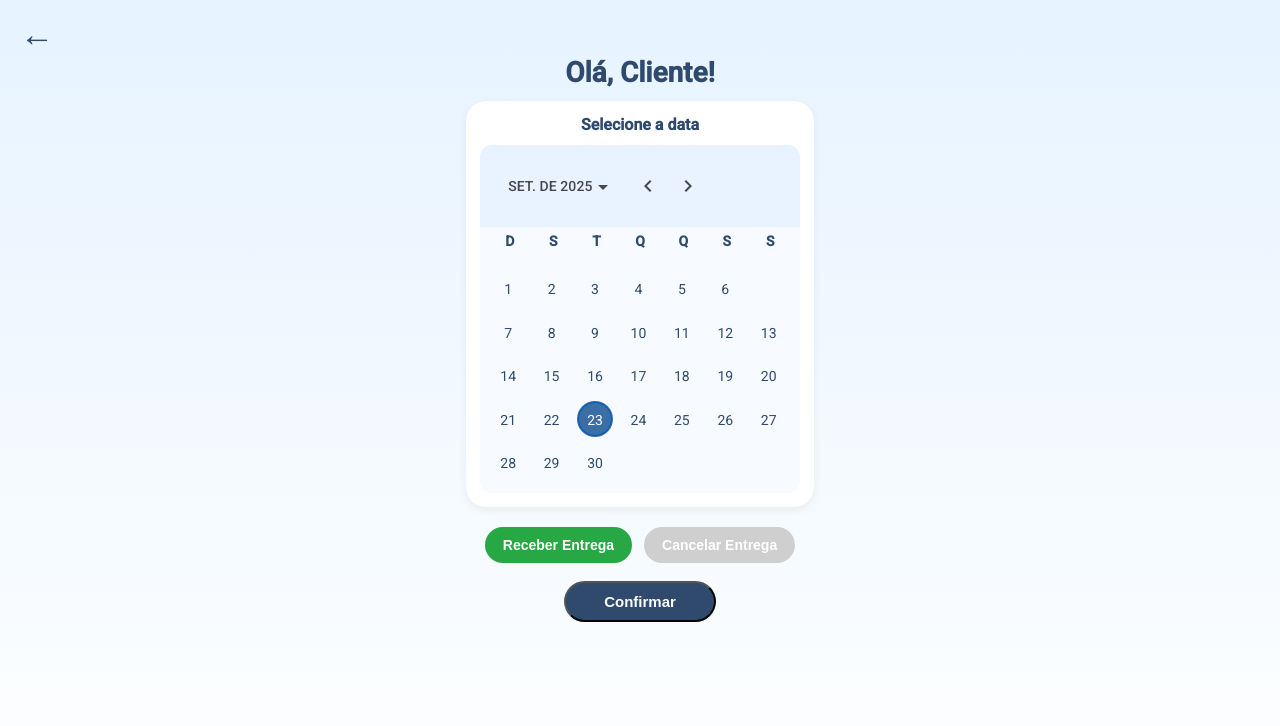
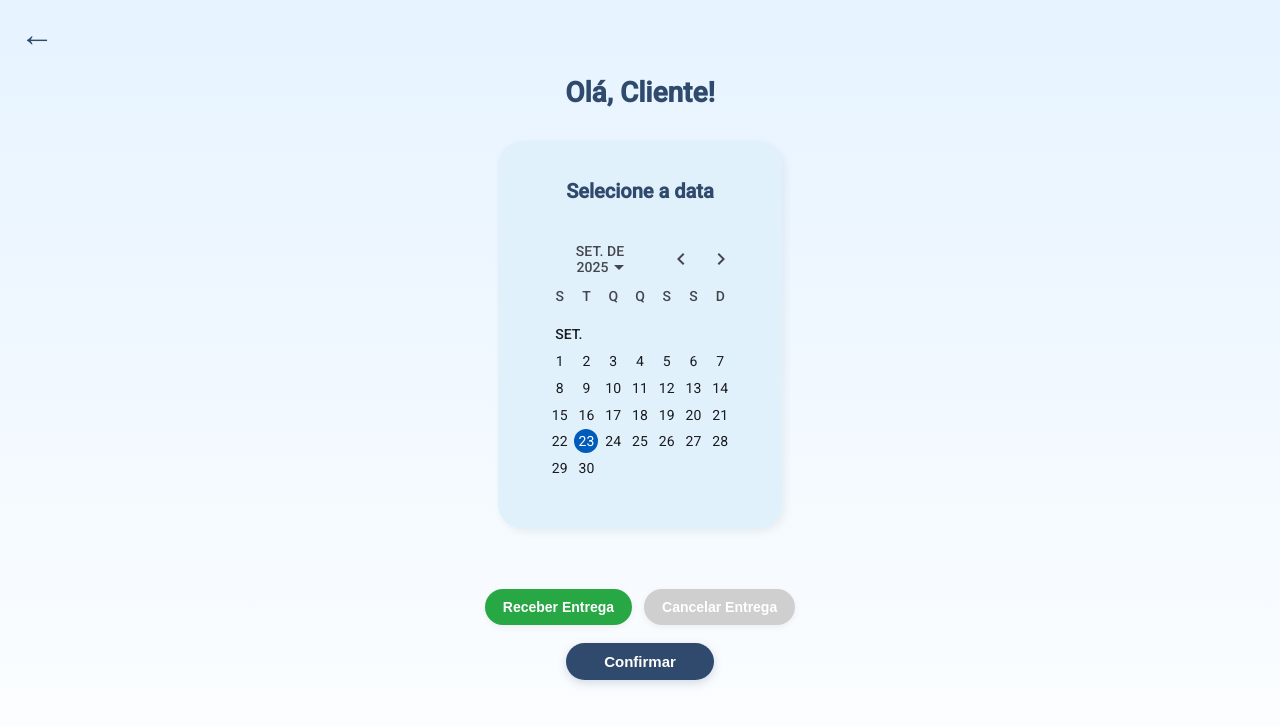
Before and after one commit to Bruna-Leticia12/milkroad-fe, an Angular app: page /atualizacao-entrega in a window 1280 px wide. Shown: the top 726 px of the page. Built offline with nearby package versions, Linux system fonts and the light colour scheme; sample sign-in values are in the browser's storage.

Commit message:
Atualização de logicas e formatação do calendario

```diff
--- a/src/app/app.module.ts
+++ b/src/app/app.module.ts
@@ -17,6 +17,7 @@ import { MatNativeDateModule } from '@angular/material/core';
 import { MenuComponent } from './components/menu/menu.component';
 import { CadastroClienteComponent } from './components/cadastro-cliente/cadastro-cliente.component';
 import { AuthInterceptor } from './auth.interceptor';
+import { MAT_DATE_LOCALE } from '@angular/material/core';
 
 @NgModule({
   declarations: [
--- a/src/app/components/atualizacao-entrega/atualizacao-entrega.component.scss
+++ b/src/app/components/atualizacao-entrega/atualizacao-entrega.component.scss
@@ -1,3 +1,4 @@
+/* ====== CONTAINER PRINCIPAL ====== */
 .atualizacao-root {
   height: 100vh;
   display: flex;
@@ -6,12 +7,13 @@
   justify-content: flex-start;
   background: linear-gradient(180deg, #e6f3ff 0%, #ffffff 100%);
   font-family: 'Roboto', sans-serif;
-  padding-top: 40px;
+  padding-top: 60px;
   position: relative;
   padding-left: 1cm;
   padding-right: 1cm;
 }
 
+/* ====== BOTÃO VOLTAR ====== */
 .btn-voltar {
   position: absolute;
   top: 14px;
@@ -24,34 +26,52 @@
   cursor: pointer;
   transition: transform 0.2s;
 }
+
 .btn-voltar:hover {
   transform: scale(1.1);
 }
 
+/* ====== TÍTULO ====== */
 .titulo {
   font-size: 28px;
   font-weight: 700;
   color: #2f4a6d;
-  margin-bottom: 18px;
+  margin-bottom: 38px;
+  text-align: center;
 }
 
+/* ====== SUBTÍTULO ====== */
 .subtitle {
   margin: 8px 0 16px 0;
   font-size: 16px;
   color: #2f4a6d;
+  text-align: center;
 }
 
+.label-data {
+  font-size: 20px;
+  font-weight: bold;
+  color: #2f4a6d;
+  margin-bottom: 20px;
+  display: block;
+  text-align: center;
+}
+
+/* ====== ÁREA SUPERIOR (BUSCA / CONTROLES) ====== */
 .admin-controls {
   width: 80%;
   max-width: 520px;
   display: flex;
   flex-direction: column;
   gap: 8px;
-  margin-bottom: 12px;
+  margin-bottom: 32px;
+}
 
+/* Wrapper do campo de pesquisa (barra onde digita o nome do cliente) */
 .search-wrapper {
   position: relative;
   width: 100%;
+}
 
 .custom-search {
   width: 100%;
@@ -60,28 +80,40 @@
   border: 1px solid #cfd8dc;
   font-size: 14px;
   outline: none;
+  background: #ffffff;
+  box-shadow: 0 1px 3px rgba(0, 0, 0, 0.04);
+  transition: border-color 0.18s, box-shadow 0.18s;
 }
 
+.custom-search:focus {
+  border-color: #3a6ea5;
+  box-shadow: 0 4px 12px rgba(58, 110, 165, 0.12);
+}
+
+/* botão limpar dentro da barra de busca */
 .clear-btn {
   position: absolute;
   right: 10px;
   top: 6px;
   background: none;
   border: none;
-      font-size: 22px;
+  font-size: 20px;
   color: #2f4a6d;
   cursor: pointer;
   font-weight: bold;
 }
-  }
 
+/* lista de sugestões / clientes (se usada) */
 .lista-clientes {
   display: flex;
   flex-direction: column;
   gap: 6px;
   max-height: 200px;
-    overflow: auto;
+  overflow-y: auto;
   margin-top: 6px;
+  border-radius: 8px;
+  padding: 4px;
+  background: transparent;
 }
 
 .cliente-item {
@@ -91,10 +123,13 @@
   border: 1px solid transparent;
   background: #fff;
   cursor: pointer;
+  transition: background 0.15s, border-color 0.15s;
 }
+
 .cliente-item:hover {
   background: #eef6ff;
 }
+
 .cliente-item.selecionado {
   background: #d7e7f9;
   border-color: #3a6ea5;
@@ -105,137 +140,86 @@
   color: #666;
   font-size: 14px;
   margin-top: 6px;
-  }
-}
-
-/* 📅 Calendário corrigido */
-.data-container {
-  background: #ffffff;
-  border-radius: 20px;
-  padding: 14px;
-  box-shadow: 0px 3px 8px rgba(0, 0, 0, 0.06);
-  margin-bottom: 20px;
-
-  .label-data {
-    font-size: 16px;
-    font-weight: bold;
-    color: #2f4a6d;
-    margin-bottom: 10px;
-    display: block;
   text-align: center;
 }
 
-  ::ng-deep .mat-calendar {
-    width: 320px;
-    border-radius: 12px;
-    background-color: #f7fbff;
-    text-align: center;
+/* ====== CONTAINER DO CALENDÁRIO  ====== */
+.data-container {
+  /* apenas um wrapper para manter espaçamento e aparência externa */
+  background: #e1f1fc;
+  border-radius: 25px;
+  padding: 40px;
+  box-shadow: 3px 3px 8px rgba(0, 0, 0, 0.06);
+  margin-bottom: 60px;
+  display: flex;
+  flex-direction: column;
+  align-items: center;
 }
 
-  ::ng-deep .mat-calendar-header {
-    background-color: #e9f3ff;
-    border-radius: 12px 12px 0 0;
-    color: #2f4a6d;
-    display: flex;
-    align-items: center;
-    justify-content: space-between;
-    padding: 6px 10px;
-    font-weight: bold;
-    text-transform: uppercase;
-  }
 
-  ::ng-deep .mat-calendar-table {
-    width: 100%;
-    border-collapse: collapse;
-    table-layout: fixed; /* 🔧 mantém colunas alinhadas */
-  }
 
-  ::ng-deep .mat-calendar-table-header th {
-    color: #2f4a6d;
-    font-weight: bold;
-    text-align: center;
-    width: 14.28%; /* 🔧 garante espaçamento igual */
-    padding: 6px 0;
-  }
-
-  ::ng-deep .mat-calendar-body-label {
-    display: none !important;
-  }
-
-  ::ng-deep .mat-calendar-body-cell {
-    text-align: center;
-    padding: 0;
-  }
-
-  ::ng-deep .mat-calendar-body-cell-content {
-    color: #2f4a6d !important;
-    border-radius: 50%;
-    width: 36px;
-    height: 36px;
-    line-height: 36px;
-    margin: auto;
-    display: inline-block;
-  }
-
-  ::ng-deep .mat-calendar-body-cell-content:hover {
-    background-color: #d7e7f9 !important;
-  }
-
-  ::ng-deep .mat-calendar-body-selected {
-    background-color: #3a6ea5 !important;
-    color: #ffffff !important;
-  }
-
-  ::ng-deep .mat-calendar-content {
-    border-radius: 0 0 12px 12px;
-  }
-}
-
-/* Botões */
+/* ====== BOTÕES DE AÇÃO (RECEBER / CANCELAR) - parte de cima geralmente abaixo do calendário na sua UI */
+/* Se você usa esses botões na parte superior, esses estilos aplicam o visual do exemplo */
 .acoes {
   display: flex;
   gap: 12px;
+  justify-content: center;
   margin-bottom: 18px;
+  width: 100%;
+  max-width: 520px;
+}
 
-  .btn {
+.acoes .btn {
   padding: 10px 18px;
   border-radius: 22px;
-    font-weight: bold;
+  font-weight: 700;
   font-size: 14px;
   border: none;
   cursor: pointer;
-    transition: all 0.2s;
+  transition: transform 0.18s, box-shadow 0.18s;
   color: #ffffff;
   min-width: 140px;
+  background: #cfcfcf;
+  box-shadow: 0 2px 6px rgba(0, 0, 0, 0.06);
 }
 
-  .receber {
-    background: #cfcfcf;
-    color: #fff;
+.acoes .btn:hover {
+  transform: translateY(-2px);
 }
-  .receber.ativo {
+
+/* estado ativo das ações (aplique a classe .ativo via TS quando necessário) */
+.acoes .receber.ativo {
   background: #28a745;
 }
 
-  .cancelar {
-    background: #cfcfcf;
-    color: #fff;
-  }
-  .cancelar.ativo {
+.acoes .cancelar.ativo {
   background: #dc3545;
 }
-}
 
-.btn.confirmar {
+/* ====== BOTÃO CONFIRMAR ====== */
+.btn.confirmar,
+.confirmar-btn {
   background: #2f4a6d;
   color: #ffffff;
   padding: 10px 38px;
   border-radius: 22px;
   font-size: 15px;
   font-weight: 700;
-  margin-bottom: 12px;
+  border: none;
+  cursor: pointer;
+  margin: 0 auto 12px auto;
+  display: inline-block;
+  transition: transform 0.18s, box-shadow 0.18s;
+  box-shadow: 0 3px 10px rgba(47, 74, 109, 0.2);
 }
 
+.btn.confirmar:hover,
+.confirmar-btn:hover {
+  transform: translateY(-3px);
+  box-shadow: 0 6px 18px rgba(47, 74, 109, 0.26);
+}
+
+/* ====== MENSAGEM ====== */
 .mensagem {
   font-size: 16px;
   font-weight: 700;
@@ -243,3 +227,41 @@
   margin-top: 12px;
   text-align: center;
 }
+
+/* ====== RESPONSIVIDADE ====== */
+@media (max-width: 480px) {
+
+  .admin-controls,
+  .acoes,
+  .data-container {
+    width: 95%;
+  }
+
+  .titulo {
+    font-size: 24px;
+  }
+
+  .custom-search {
+    padding: 8px 36px 8px 10px;
+    font-size: 14px;
+  }
+
+  .acoes {
+    flex-direction: column;
+    gap: 10px;
+    align-items: center;
+  }
+
+  .acoes .btn {
+    width: 100%;
+    max-width: 260px;
+    min-width: auto;
+  }
+
+  .btn.confirmar,
+  .confirmar-btn {
+    width: 100%;
+    max-width: 260px;
+    padding: 12px 18px;
+  }
+}
--- a/src/app/components/atualizacao-entrega/atualizacao-entrega.component.ts
+++ b/src/app/components/atualizacao-entrega/atualizacao-entrega.component.ts
@@ -1,15 +1,15 @@
 import { Component, LOCALE_ID, OnInit } from '@angular/core';
-import { CommonModule } from '@angular/common';
+import { CommonModule, registerLocaleData } from '@angular/common';
 import { FormsModule } from '@angular/forms';
 import { Router } from '@angular/router';
 import { MatDatepickerModule } from '@angular/material/datepicker';
 import { MatFormFieldModule } from '@angular/material/form-field';
 import { MatInputModule } from '@angular/material/input';
 import { MatNativeDateModule, DateAdapter } from '@angular/material/core';
+import localePt from '@angular/common/locales/pt';
 import { ApiService } from '../../services/api.service';
 import { EntregaDTO } from '../../models/entrega.model';
-import { registerLocaleData } from '@angular/common';
-import localePt from '@angular/common/locales/pt';
+
 registerLocaleData(localePt);
 
 interface ClienteResponseDTO {
@@ -50,7 +50,7 @@ export class AtualizacaoEntregaComponent implements OnInit {
   mensagem: string = '';
 
   isAdmin = false;
-  perfil: string | null = null; //
+  perfil: string | null = null;
   clientes: ClienteResponseDTO[] = [];
   filtroCliente = '';
   clienteSelecionadoId?: number;
@@ -58,10 +58,12 @@ export class AtualizacaoEntregaComponent implements OnInit {
 
   constructor(
     private api: ApiService,
-    private adapter: DateAdapter<any>,
+    private adapter: DateAdapter<Date>,
     private router: Router
   ) {
+    // ✅ Define o idioma e início da semana (segunda-feira)
     this.adapter.setLocale('pt-BR');
+    this.adapter.getFirstDayOfWeek = () => 1;
   }
 
   ngOnInit(): void {
@@ -92,7 +94,6 @@ export class AtualizacaoEntregaComponent implements OnInit {
   voltar() {
     this.voltarMenu();
   }
-
 
   carregarClientes() {
     this.api.get<ClienteResponseDTO[]>('/clientes').subscribe({
```
Also changed, not shown: src/styles.scss (line endings or trailing spaces). Lines whose indentation alone changed are shown as unchanged.
